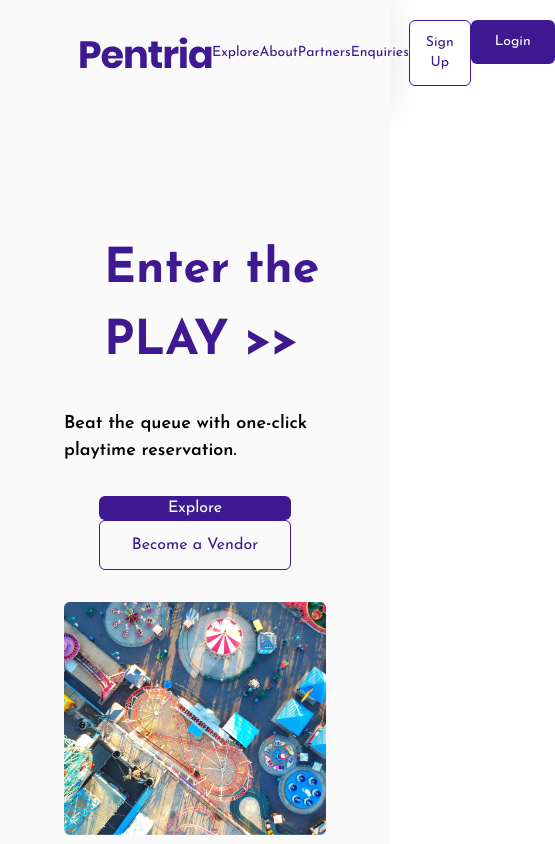
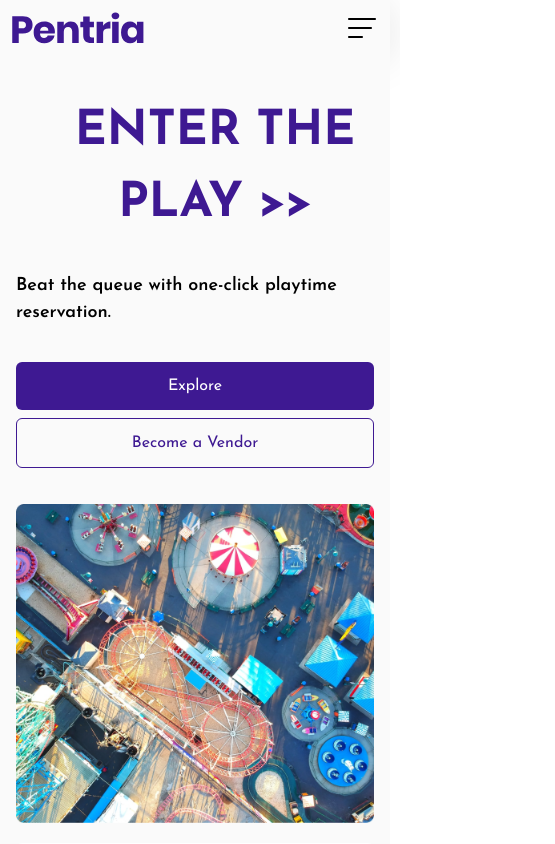
Before and after one commit to Gamehuz/pentria-web, a Next.js app: page / in a window 390 px wide. Shown: the top 844 px of the page, 555 px wide, since content can reach past the window. Built offline with nearby package versions, Linux system fonts and the light colour scheme.

Commit message:
landing page responsiveness

```diff
--- a/components/Card.tsx
+++ b/components/Card.tsx
@@ -2,7 +2,7 @@ import React from 'react';
 
 const Card = () => {
   return (
-    <div className='card rounded-md relative w-[30%] bg-[#FAFAFA] my-6'>
+    <div className='card rounded-md relative lg:w-[30%] bg-[#FAFAFA] my-6'>
       <img src="/images/pic.jpg" className='rounded-t-md' alt="" />
       <img src="/images/Featured.png" className='absolute top-20 -left-5' alt="" />
       <div className='p-4'>
--- a/components/FooterNav.tsx
+++ b/components/FooterNav.tsx
@@ -3,8 +3,8 @@ import React from 'react';
 
 const FooterNav = () => {
   return (
-    <footer className='bg-primaryColor px-20'>
-      <div className='p-20  flex text-white justify-between text-sm'>
+    <footer className='bg-primaryColor lg:px-20 '>
+      <div className='lg:p-20 p-4 lg:flex text-white justify-between text-sm'>
         <div>
           <img src="/images/Pentria.png" alt="" />
           <div className='flex justify-between w-20 mt-6'>
@@ -36,7 +36,7 @@ const FooterNav = () => {
             <p className='my-2'>Terms of Use</p>
           </Link>
         </div>
-        <div className='w-96'>
+        <div className='lg:w-96'>
           <h5 className='text-base font-bold'>Subscribe to Our Newsletter </h5>
           <div className='relative my-2'>
             <input type="text" className='w-full p-3 bg-white rounded-md' placeholder='Enter Email Address' />
--- a/components/HeaderNav.tsx
+++ b/components/HeaderNav.tsx
@@ -1,10 +1,13 @@
 import Link from 'next/link';
 import React from 'react';
+import { useState } from "react"
 
 const HeaderNav = () => {
+  const [toggle, setToggle] = useState(false)
+
   return (
     <div className='shadow'>
-      <div className='flex justify-between px-20 p-5 text-sm'>
+      <div className='sm:hidden lg:flex justify-between px-20 p-5 text-sm'>
         <img src="/images/Pentria.svg" alt="" />
         <div className='flex w-96 my-auto justify-between text-primaryColor'>
           <Link href={""}>
@@ -33,6 +36,36 @@ const HeaderNav = () => {
           </Link>
         </div>
       </div>
+      <div className='sm:flex justify-between lg:hidden p-3'>
+        <img src="/images/Pentria.svg" alt="" />
+        <img src="/images/hamburger.png" className='w-8 h-8 cursor-pointer' onClick={() => setToggle(!toggle)} alt="" />
+      </div>
+      {
+        toggle && <div className='bg-white p-6'>
+          <Link href={""}>
+            <p className='my-3'>Explore</p>
+          </Link>
+          <Link href={""}>
+            <p className='my-3'>About</p>
+          </Link>
+          <Link href={""}>
+            <p className='my-3'>Partners</p>
+          </Link>
+          <Link href={""}>
+            <p className='my-3'>Enquiries</p>
+          </Link>
+          <Link href={""}>
+            <button className='bg-white border text-sm my-3 border-primaryColor p-3 w-full px-4 text-primaryColor rounded-md'>
+              Sign Up
+            </button>
+          </Link> <br />
+          <Link href={""}>
+            <button className='bg-primaryColor w-full my-3 text-white text-sm p-3 rounded-md px-6'>
+              Login
+            </button>
+          </Link>
+        </div>
+      }
     </div>
   );
 };
--- a/components/Hero.jsx
+++ b/components/Hero.jsx
@@ -20,10 +20,10 @@ const Hero = () => {
     navigate(`/explore?${filter.recreationName}=${filter.location}`);
   }
   return (
-    <div className="m-auto px-16 pt-32 bg-[#FAFAFA] lg:h-[120vh]">
+    <div className="m-auto lg:px-16 p-4 sm:pt-10 lg:pt-32 bg-[#FAFAFA] lg:h-[120vh]">
       <div className='lg:flex justify-between'>
         <div>
-          <div className='text-primaryColor text-[48px] font-extrabold ml-10'>
+          <div className='text-primaryColor text-[48px] sm:text-center sm:uppercase font-extrabold ml-10'>
             <h1 >Enter the </h1>
             <div className="md:flex">
               <span className="circle-play h-[115px] w-[300px]  text-center"> {'PLAY >>'} </span>
@@ -34,8 +34,8 @@ const Hero = () => {
             Beat the queue with one-click playtime reservation.
           </p>
           <div className={`md:flex text-center lg:space-x-6 py-8`}>
-            <button className="bg-primaryColor text-white rounded-md w-48 ">Explore</button>
-            <button className="border border-primaryColor p-3 rounded-md text-primaryColor w-48 ">Become a Vendor</button>
+            <button className="bg-primaryColor text-white rounded-md lg:w-48 w-full sm:my-1 p-3">Explore</button>
+            <button className="border border-primaryColor p-3 rounded-md text-primaryColor sm:my-1 lg:w-48 w-full ">Become a Vendor</button>
           </div>
         </div>
         <div className={`flex`}>
@@ -48,7 +48,7 @@ const Hero = () => {
       </div>
 
       <div className={'lg:flex mx-auto lg:mt-60 bg-white px-5 py-3 justify-between lg:w-[986px] rounded-md bottom-[-20px] relative lg:bottom-10 shadow-lg'}>
-        <div className="flex items-center w-1/2">
+        <div className="flex items-center lg:w-1/2">
           <img src="/images/map-pin.png" alt="" />
           <select
             name="location"
@@ -60,7 +60,7 @@ const Hero = () => {
             <option>Port Harcourt</option>
           </select>
         </div>
-        <div className="flex items-center lg:border-l border-gray lg:pl-8 w-1/2">
+        <div className="flex items-center lg:border-l border-gray lg:pl-8 lg:w-1/2">
           <img src="/images/search.png" alt="" />
           <input
             className=" bg-transparent focus-within:outline-none p-5 lg:w-[500px]"
@@ -71,8 +71,8 @@ const Hero = () => {
             onChange={(e) => handleFilter(e)}
           />
         </div>
-        <div className="w-44 my-auto">
-          <button className="bg-primaryColor px-6 py-3 rounded-md text-sm text-white" onClick={() => explore()}>Get Tickets</button>
+        <div className="lg:w-44 my-auto">
+          <button className="bg-primaryColor px-6 py-3 rounded-md text-sm sm:w-full text-white" onClick={() => explore()}>Get Tickets</button>
         </div>
       </div>
     </div>
--- a/pages/index.tsx
+++ b/pages/index.tsx
@@ -41,7 +41,7 @@ export default function Home() {
       <FrontLayout>
         <main>
           <Hero />
-          <div className='px-20 bg-primaryColor py-8'>
+          <div className='lg:px-20 px-4 bg-primaryColor py-8'>
             <div className='flex'>
               <div className='w-8 border-t border-white h-1 my-auto'></div>
               <p className='text-white text-sm'>EXPLORE</p>
@@ -59,7 +59,7 @@ export default function Home() {
               <Card />
             </div>
           </div>
-          <div className='px-20 py-8'>
+          <div className='lg:px-20 px-4 py-8'>
             <div className='flex justify-between'>
               <h4 className='text-xl my-1 font-bold text-primaryColor'>Upcoming Events</h4>
               <div className='flex'>
@@ -73,12 +73,12 @@ export default function Home() {
               <Card />
             </div>
           </div>
-          <div className='px-20 py-8'>
+          <div className='lg:px-20 px-4 py-8'>
             <div className='flex'>
               <div className='w-6 border-t border-primaryColor h-1 my-auto'></div>
               <p className='text-primaryColor text-sm font-bold'>PARTNER</p>
             </div>
-            <div className='flex justify-between'>
+            <div className='lg:flex justify-between'>
               <div className='w-96'>
                 <h1 className='font-bold text-4xl my-4 text-primaryColor'>More Visibility,
                   Increased Sales,
@@ -87,21 +87,21 @@ export default function Home() {
                 <p className='text-sm'>Manage time and streamline revenue better. Improve customer experience with one-click ticket reservations.</p>
               </div>
               <div className='flex'>
-                <img src="/images/Frame.png" className='w-80 h-32 my-auto' alt="" />
+                <img src="/images/Frame.png" className='w-80 h-32 my-auto sm:hidden' alt="" />
                 <img src="/images/partners.png" className='' alt="" />
               </div>
             </div>
           </div>
-          <div className='px-20 py-8'>
+          <div className='lg:px-20 px-4 py-8'>
             <div className='flex'>
               <div className='w-6 border-t border-primaryColor h-1 my-auto'></div>
               <p className='text-primaryColor text-sm font-bold'>Frequently Asked Questions (FAQs)</p>
             </div>
-            <div className='flex justify-between'>
+            <div className='lg:flex justify-between'>
               <div>
                 <img src="/images/questions.png" className='my-auto' alt="" />
               </div>
-              <div className='w-1/2'>
+              <div className='lg:w-1/2'>
                 {
                   faqsList.map((item, idx) => (
                     <FaqsCard
--- a/tailwind.config.js
+++ b/tailwind.config.js
@@ -21,6 +21,12 @@ module.exports = {
         josefin: ['Josefin Sans', 'sans-serif'],
       }
     },
+    screens: {
+      sm: { max: "700px" },
+      md: "700px",
+      lg: "1024px",
+      xl: "1280px",
+    },
   },
   plugins: [],
 }
```
Also changed, not shown: public/images/hamburger.png (added).
